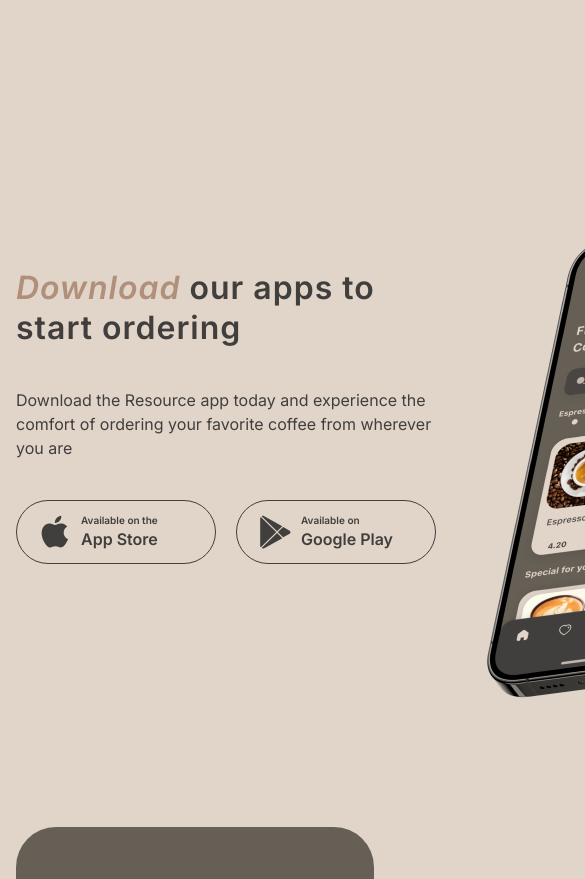
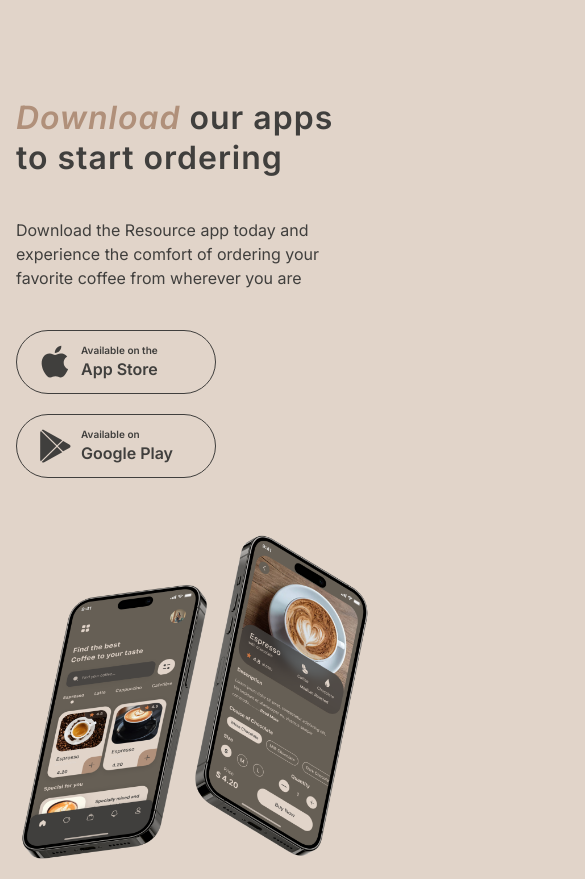
Before and after one commit to MargoMint/coffee-house, a plain HTML site: page coffee-house/index.html in a window 390 px wide. Shown: the part 2540-3419 px from the top of the page, 585 px wide, since content can reach past the window. Drawn offline with Linux system fonts and the light colour scheme; a script that the page names is missing.

Commit message:
style: make Mobile App section responsive

```diff
--- a/coffee-house/scss/_main.scss
+++ b/coffee-house/scss/_main.scss
@@ -116,6 +116,7 @@
     display: flex;
     gap: 20px;
   }
+
   &__btn {
     display: flex;
     align-items: center;
@@ -141,4 +142,12 @@
       }
     }
   }
+
+  &__img {
+    img {
+      max-width: 630px;
+      min-width: 348px;
+      width: 100%;
+    }
+  }
 }
--- a/coffee-house/scss/_media.scss
+++ b/coffee-house/scss/_media.scss
@@ -1,3 +1,15 @@
+@media (max-width: 986px) {
+  .app {
+    &__container {
+      grid-template-columns: 1fr;
+    }
+    &__img {
+      display: flex;
+      justify-content: center;
+    }
+  }
+}
+
 @media (max-width: 768px) {
   .page {
     padding: 0 40px !important;
@@ -53,6 +65,17 @@
       font-size: 42px;
       line-height: 115%;
       letter-spacing: 1.5px;
+    }
+  }
+
+  .app {
+    &__title {
+      font-size: 32px;
+      line-height: 125%;
+    }
+
+    &__btns {
+      flex-direction: column;
     }
   }
 
@@ -133,4 +156,10 @@
       display: none;
     }
   }
+
+  .app {
+    &__container {
+      grid-template-columns: 1fr;
+    }
+  }
 }
```
Also changed, not shown: coffee-house/css/style.min.css, 1 other file.
